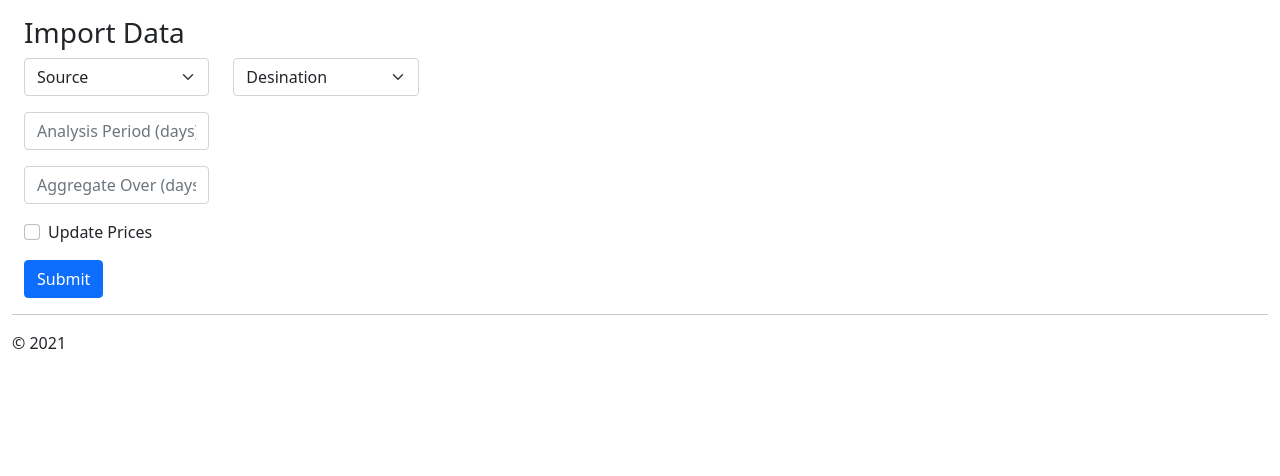
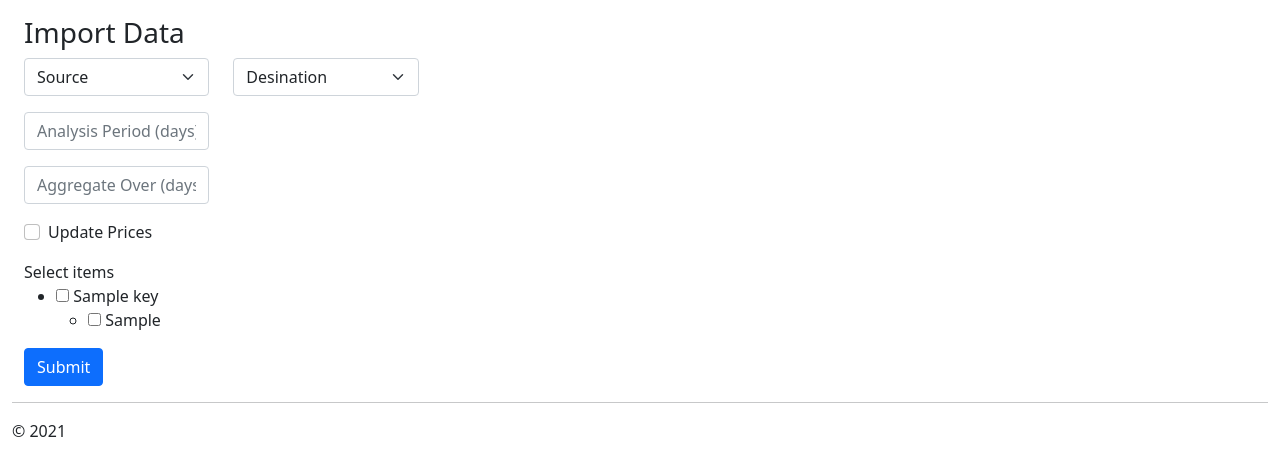
Before and after one commit to nathmart1n/eveme, a Flask app: template eveme/templates/imports.html in a window 1280 px wide. Shown: the part 56-532 px from the top of the page. Run offline with Flask 2, Linux system fonts and the light colour scheme; the template is opened without the code that fills it: most values are stand-ins (such as "Sample title", 1, 10 or a date in 2020); some libraries are stand-ins or nearby versions.

Commit message:
Displaying market groups

```diff
--- a/eveme/templates/imports.html
+++ b/eveme/templates/imports.html
@@ -4,9 +4,10 @@ Imports
 {% endblock %}
 {% block content %}
 <script>
+
     $(document).ready( function () {
         $('#imports').DataTable();
-    } );
+    });
 </script>
 
 <div class="container-fluid mt-3">
@@ -59,6 +60,24 @@ Imports
             </div>
         </div>
 
+        Select items
+        <div class="col-2 mb-3">
+            <ul>
+                {% for key, value in context.marketGroups.items() %}
+                <li>
+                    <input type="checkbox" name="{{key}}"> {{key}}
+                    {% for key2, value2 in value.items() %}
+                    <ul>
+                        <li>
+                            <input type="checkbox" name="{{key2}}"> {{key2}}
+                        </li>
+                    </ul>
+                    {% endfor %}
+                </li>
+                {% endfor %}
+            </ul>
+        </div>
+
         <button type="submit" class="btn btn-primary">Submit</button>
     </form>
     {% else %}
--- a/eveme/views/imports.py
+++ b/eveme/views/imports.py
@@ -28,8 +28,7 @@ def show_imports():
         # Import item ids to names file
         json_url = os.path.join(pathlib.Path().resolve(), "eveme/static/json", "invTypes.json")
         invTypes = dict(json.load(open(json_url)))
-        json_url = os.path.join(pathlib.Path().resolve(), "eveme/static/json", "marketGroups.json")
-        context['marketGroups'] = dict(json.load(open(json_url)))
+
         # Get market groups from file
 
         # Get item names from IDs
@@ -132,6 +131,9 @@ def show_imports():
         print("--- show_imports() showing trades took %s seconds ---" % (time.time() - start_time))
         return flask.render_template("imports.html", context=context)
 
+    json_url = os.path.join(pathlib.Path().resolve(), "eveme/static/json", "marketGroups.json")
+    context['marketGroups'] = dict(json.load(open(json_url)))
+
     context['structures'] = db.reference('users/' + current_user.id + '/structureAccess').get()
 
     if current_user.is_authenticated:
```
